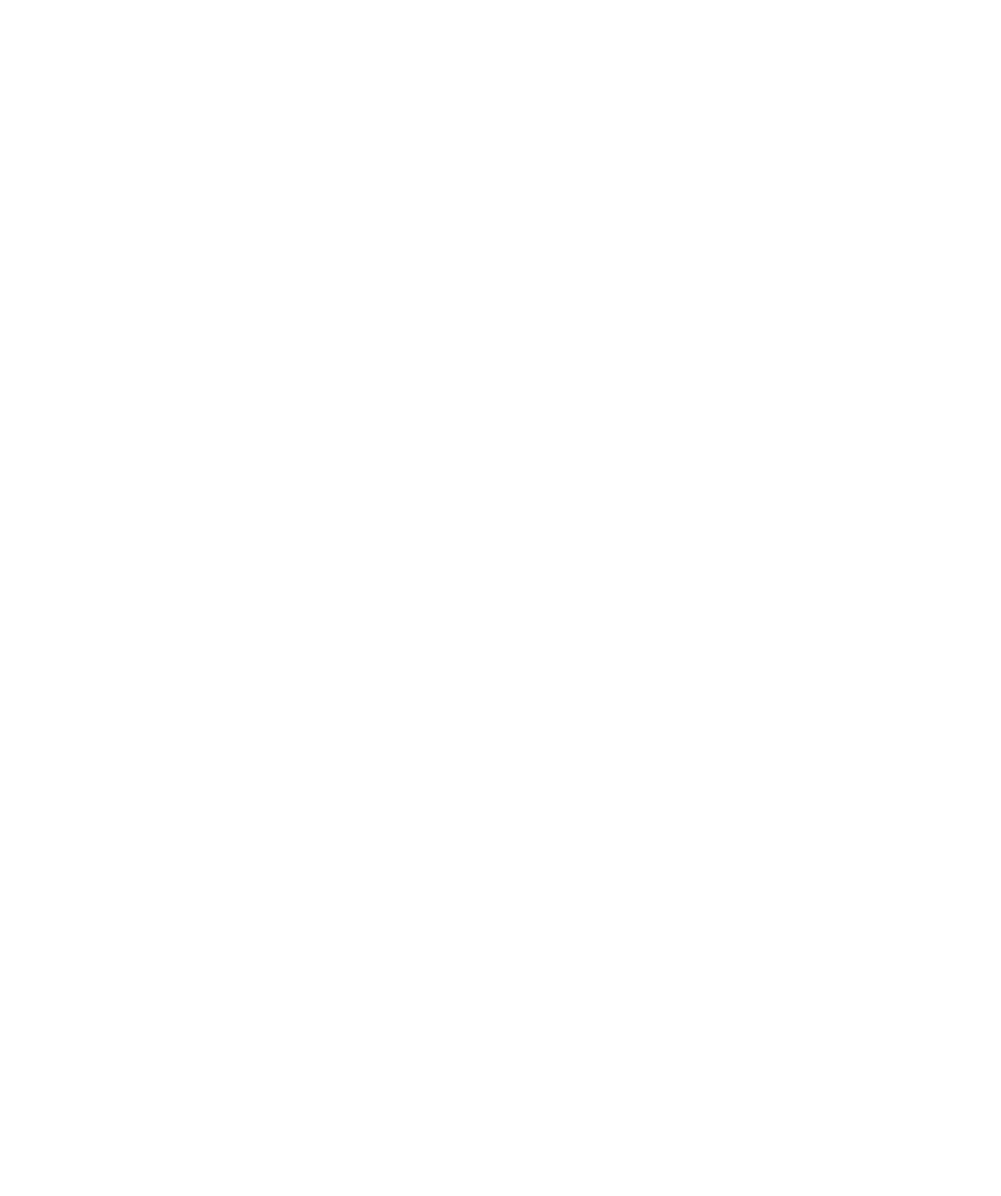
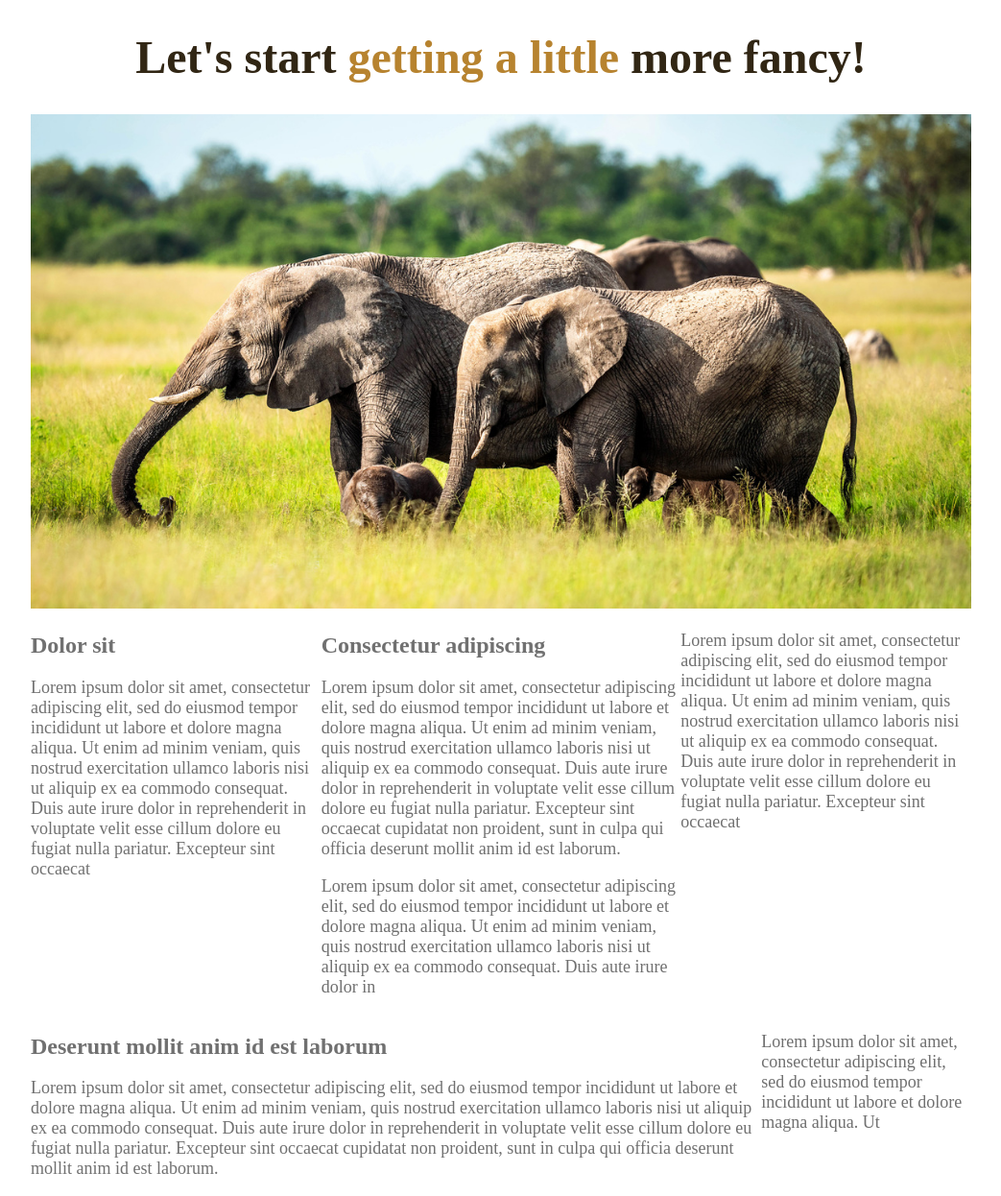
Before and after one commit to sumeyyeyegen/kp-responsive-design, a plain HTML site: page responsive-design-1/index.html in a window 1280 px wide. Shown: the whole page at 96% size, without its empty margins (118-1161 px from the left). Before the commit the page ends 800 px from the top, so only its background shows below. Drawn offline with Linux system fonts and the light colour scheme.

Commit message:
layout updated and contants added.

```diff
--- a/responsive-design-1/css/style.css
+++ b/responsive-design-1/css/style.css
@@ -0,0 +1,43 @@
+:root {
+  --brown: #312614;
+  --gold: #B7832f;
+  --gray: #707070;
+  --white: #fff;
+}
+
+body {
+  font-size: 1.125rem;
+  color: var(--gray);
+  margin: 0;
+}
+
+/* Typography */
+h1 {
+  font-size: 3rem;
+  color: var(--brown);
+  text-align: center;
+}
+
+h1 span {
+  color: var(--gold);
+}
+
+h2 {
+  font-size: 1.5rem;
+}
+
+/* Layout */
+
+.container {
+  max-width: 980px;
+  width: 95%;
+  margin: 0 auto;
+}
+
+.columns {
+  display: flex;
+}
+
+img {
+  max-width: 100%;
+}
--- a/responsive-design-1/index.html
+++ b/responsive-design-1/index.html
@@ -1,15 +1,58 @@
 <!DOCTYPE html>
 <html lang="en">
+
 <head>
   <meta charset="UTF-8">
   <meta name="viewport" content="width=device-width, initial-scale=1.0">
   <title>Starting to think responsively</title>
   <link rel="stylesheet" href="./css/style.css">
 </head>
+
 <body>
-    <div class="container">
-      <h1></h1>
-      <img src="" alt="">
+  <div class="container">
+    <h1>Let's start <span>getting a little</span>  more fancy!</h1>
+    <img src="./images/elephants.jpg" alt="">
+    <div class="columns">
+      <div class="col">
+        <h2>Dolor sit</h2>
+        <p>Lorem ipsum dolor sit amet, consectetur adipiscing elit, sed do eiusmod tempor incididunt ut labore et dolore
+          magna aliqua. Ut enim ad minim veniam, quis nostrud exercitation ullamco laboris nisi ut aliquip ex ea commodo
+          consequat. Duis aute irure dolor in reprehenderit in voluptate velit esse cillum dolore eu fugiat nulla
+          pariatur. Excepteur sint occaecat</p>
+      </div>
+      <div class="col">
+        <h2>Consectetur adipiscing</h2>
+        <p>Lorem ipsum dolor sit amet, consectetur adipiscing elit, sed do eiusmod tempor incididunt ut labore et dolore
+          magna aliqua. Ut enim ad minim veniam, quis nostrud exercitation ullamco laboris nisi ut aliquip ex ea commodo
+          consequat. Duis aute irure dolor in reprehenderit in voluptate velit esse cillum dolore eu fugiat nulla
+          pariatur. Excepteur sint occaecat cupidatat non proident, sunt in culpa qui officia deserunt mollit anim id
+          est laborum.</p>
+        <p>Lorem ipsum dolor sit amet, consectetur adipiscing elit, sed do eiusmod tempor incididunt ut labore et dolore
+          magna aliqua. Ut enim ad minim veniam, quis nostrud exercitation ullamco laboris nisi ut aliquip ex ea commodo
+          consequat. Duis aute irure dolor in </p>
+      </div>
+      <div class="col">
+        <p>Lorem ipsum dolor sit amet, consectetur adipiscing elit, sed do eiusmod tempor incididunt ut labore et dolore
+          magna aliqua. Ut enim ad minim veniam, quis nostrud exercitation ullamco laboris nisi ut aliquip ex ea commodo
+          consequat. Duis aute irure dolor in reprehenderit in voluptate velit esse cillum dolore eu fugiat nulla
+          pariatur. Excepteur sint occaecat</p>
+      </div>
     </div>
+    <div class="columns">
+      <div class="col">
+        <h2>Deserunt mollit anim id est laborum</h2>
+        <p>Lorem ipsum dolor sit amet, consectetur adipiscing elit, sed do eiusmod tempor incididunt ut labore et dolore
+          magna aliqua. Ut enim ad minim veniam, quis nostrud exercitation ullamco laboris nisi ut aliquip ex ea commodo
+          consequat. Duis aute irure dolor in reprehenderit in voluptate velit esse cillum dolore eu fugiat nulla
+          pariatur. Excepteur sint occaecat cupidatat non proident, sunt in culpa qui officia deserunt mollit anim id
+          est laborum.</p>
+      </div>
+      <div class="col">
+        <p>Lorem ipsum dolor sit amet, consectetur adipiscing elit, sed do eiusmod tempor incididunt ut labore et dolore
+          magna aliqua. Ut</p>
+      </div>
+    </div>
+  </div>
 </body>
+
 </html>
```
Also changed, not shown: responsive-design-1/images/elephants.jpg (added).
